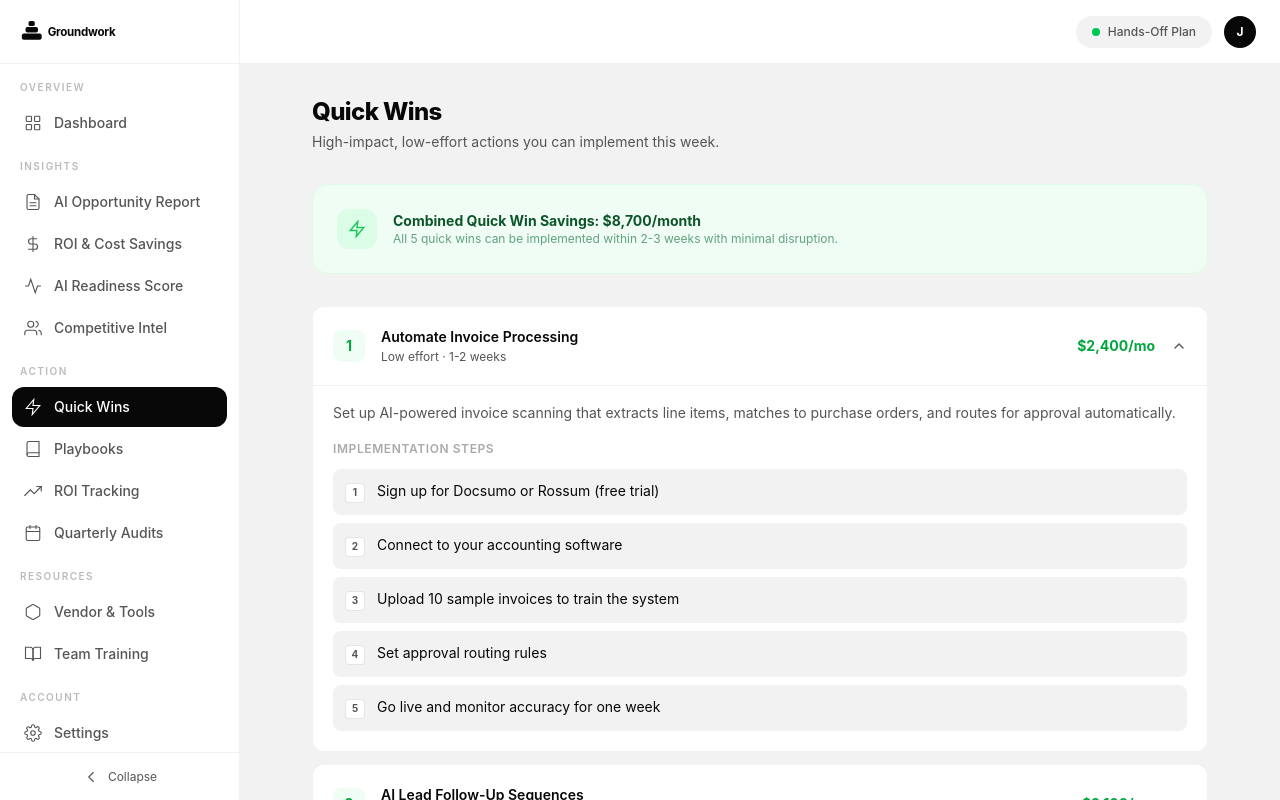
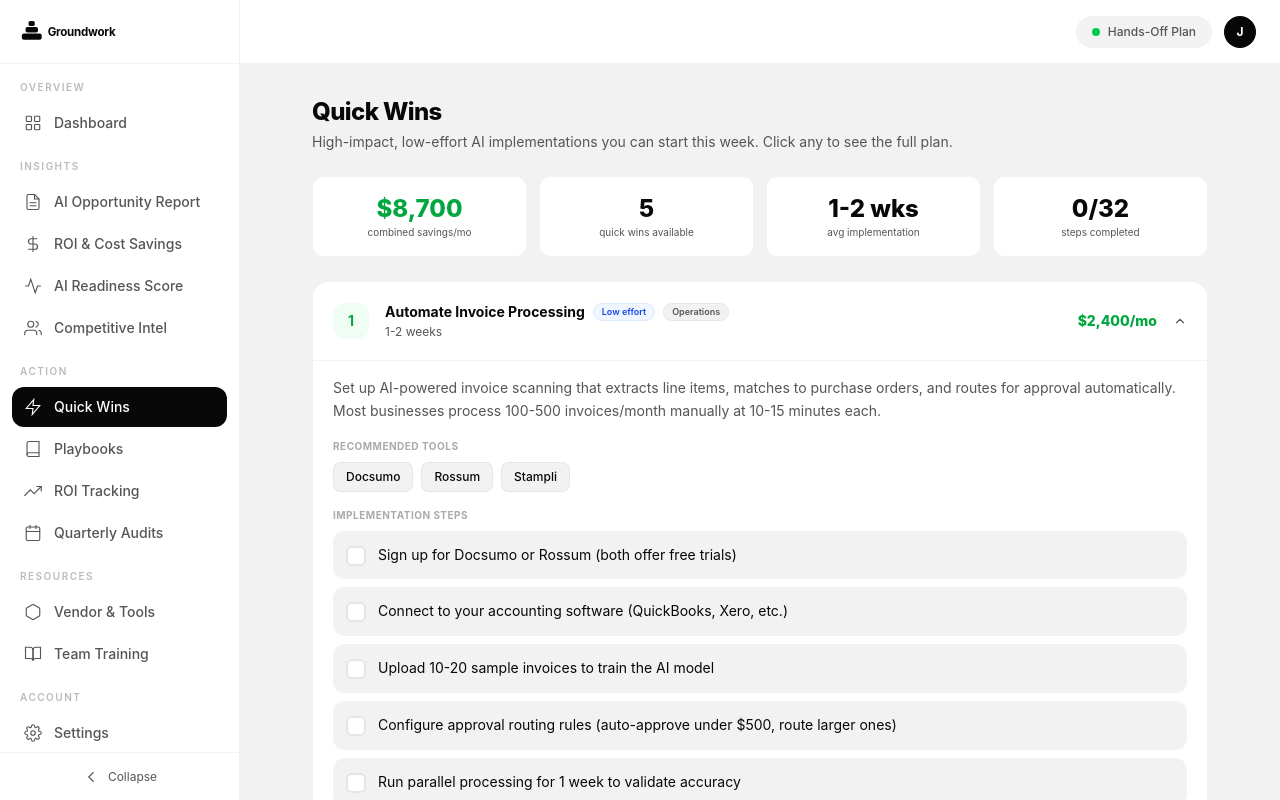
Before and after one commit to masonkane/groundwork, a Next.js app: page /dashboard/quick-wins in a window 1280 px wide. Both pictures are taken after a click on the button 760 px from the left and 346 px from the top of the page. Shown: the top 800 px of the page. Built offline with nearby package versions, Linux system fonts and the light colour scheme.

Commit message:
Quick wins upgrade: interactive checkboxes, progress tracker, tool badges, effort/category tags, richer descriptions

```diff
--- a/src/app/dashboard/quick-wins/page.tsx
+++ b/src/app/dashboard/quick-wins/page.tsx
@@ -3,68 +3,153 @@
 import { useState } from "react";
 
 const wins = [
-  { title: "Automate Invoice Processing", impact: "$2,400/mo", effort: "Low", time: "1-2 weeks", description: "Set up AI-powered invoice scanning that extracts line items, matches to purchase orders, and routes for approval automatically.", steps: ["Sign up for Docsumo or Rossum (free trial)", "Connect to your accounting software", "Upload 10 sample invoices to train the system", "Set approval routing rules", "Go live and monitor accuracy for one week"], status: "ready" },
-  { title: "AI Lead Follow-Up Sequences", impact: "$3,100/mo", effort: "Low", time: "1-2 weeks", description: "Set up automated email and text sequences that respond to new inquiries within 2 minutes and nurture leads with personalized content.", steps: ["Choose a platform (HubSpot free tier or ActiveCampaign)", "Write 5 email templates for your follow-up sequence", "Set up trigger: new inquiry → instant response", "Create 7-day nurture sequence with value-add content", "Set up hot lead alerts to your phone"], status: "ready" },
-  { title: "Smart Scheduling Assistant", impact: "$1,800/mo", effort: "Low", time: "2-3 weeks", description: "Deploy an AI scheduling tool that considers availability, job proximity, skill requirements, and customer preferences.", steps: ["Evaluate ServiceTitan, Jobber, or Calendly for your use case", "Import your team availability and service areas", "Set up booking rules and buffer times", "Add scheduling link to your website and email signature", "Train team on the new system (30 min session)"], status: "ready" },
-  { title: "AI Review Request Automation", impact: "$600/mo", effort: "Very Low", time: "1 week", description: "Automatically send review requests via text and email 24 hours after job completion. AI drafts response suggestions for reviews received.", steps: ["Sign up for Birdeye or Podium", "Connect to your job management system", "Set trigger: job marked complete → send review request", "Enable AI response drafting for incoming reviews", "Monitor and approve responses for first 2 weeks"], status: "ready" },
-  { title: "Social Media Content Automation", impact: "$800/mo", effort: "Very Low", time: "3 days", description: "AI generates industry-relevant posts, schedules them across platforms, and maintains consistent brand presence without manual effort.", steps: ["Connect your social accounts to Buffer or Hootsuite", "Set your brand voice and content themes", "Generate 30 days of content with AI", "Review and approve the batch", "Set to auto-publish and check weekly"], status: "ready" },
+  { title: "Automate Invoice Processing", impact: "$2,400/mo", impactNum: 2400, effort: "Low", time: "1-2 weeks", category: "Operations", description: "Set up AI-powered invoice scanning that extracts line items, matches to purchase orders, and routes for approval automatically. Most businesses process 100-500 invoices/month manually at 10-15 minutes each.", tools: ["Docsumo", "Rossum", "Stampli"], steps: ["Sign up for Docsumo or Rossum (both offer free trials)", "Connect to your accounting software (QuickBooks, Xero, etc.)", "Upload 10-20 sample invoices to train the AI model", "Configure approval routing rules (auto-approve under $500, route larger ones)", "Run parallel processing for 1 week to validate accuracy", "Switch to full automation once accuracy exceeds 95%"] },
+  { title: "AI Lead Follow-Up Sequences", impact: "$3,100/mo", impactNum: 3100, effort: "Low", time: "1-2 weeks", category: "Sales", description: "Automated email and text sequences that respond to new inquiries within 2 minutes. Your current average response time is likely 4+ hours. Faster response = 35-50% higher conversion.", tools: ["HubSpot AI", "ActiveCampaign", "Instantly.ai"], steps: ["Audit your current lead sources and average response times", "Choose a platform (HubSpot free CRM or ActiveCampaign $29/mo)", "Write 5 email templates based on your best-performing sales emails", "Set up instant-response triggers for each lead source", "Create a 7-day nurture sequence with case studies and value content", "Configure hot lead alerts (3+ email opens = instant notification to your phone)", "A/B test subject lines for 2 weeks, then scale winners"] },
+  { title: "Smart Scheduling Assistant", impact: "$1,800/mo", impactNum: 1800, effort: "Low", time: "2-3 weeks", category: "Operations", description: "AI scheduling eliminates back-and-forth emails, considers team availability, travel time, and customer preferences. Reduces scheduling overhead by 80% and booking friction by 90%.", tools: ["Calendly", "Motion", "Reclaim.ai"], steps: ["List all your appointment/meeting types with durations", "Choose a platform (Calendly $12/mo or Motion $19/mo)", "Set availability rules, buffer times, and max appointments per day", "Integrate with Google Calendar or Outlook (two-way sync)", "Add booking links to your website, email signature, and social bios", "Train your team in a 30-minute session", "Monitor for 2 weeks and adjust buffer times based on feedback"] },
+  { title: "AI Review Request Automation", impact: "$600/mo", impactNum: 600, effort: "Very Low", time: "3-5 days", category: "Customer Experience", description: "Automatically request reviews 24 hours after job completion via text and email. AI drafts response suggestions for all incoming reviews. Businesses that respond to reviews within 24 hours see 12% more conversions.", tools: ["Birdeye", "Podium", "NiceJob"], steps: ["Sign up for Birdeye or Podium (most offer free trials)", "Connect to your job management or CRM system", "Set trigger: job marked complete = review request sent 24 hours later", "Enable AI-drafted responses for incoming reviews", "Review and approve AI responses for the first 2 weeks", "Set top-performing responses to auto-publish"] },
+  { title: "Social Media Content Automation", impact: "$800/mo", impactNum: 800, effort: "Very Low", time: "3 days", category: "Marketing", description: "AI generates industry-relevant posts, schedules them across platforms, and maintains consistent brand presence. Consistent posting increases inbound leads by 20-30% over 90 days.", tools: ["Buffer", "Hootsuite", "Lately.ai"], steps: ["Connect your social accounts to Buffer or Hootsuite", "Define your brand voice, content themes, and posting frequency", "Use AI to generate 30 days of content in one sitting", "Review the batch and make edits (should take 30 minutes)", "Set to auto-publish on a consistent schedule", "Check performance weekly and adjust themes based on engagement"] },
 ];
 
 export default function QuickWinsPage() {
   const [expandedIdx, setExpandedIdx] = useState<number | null>(null);
+  const [checkedSteps, setCheckedSteps] = useState<Record<string, boolean>>({});
+
+  const toggleStep = (winIdx: number, stepIdx: number) => {
+    const key = `${winIdx}-${stepIdx}`;
+    setCheckedSteps(prev => ({ ...prev, [key]: !prev[key] }));
+  };
+
+  const totalSavings = wins.reduce((s, w) => s + w.impactNum, 0);
+  const totalSteps = wins.reduce((s, w) => s + w.steps.length, 0);
+  const completedSteps = Object.values(checkedSteps).filter(Boolean).length;
 
   return (
-    <div className="max-w-4xl mx-auto space-y-8">
+    <div className="max-w-4xl mx-auto space-y-6">
       <div>
-        <h1 className="text-2xl font-extrabold tracking-tight">Quick Wins</h1>
-        <p className="text-[var(--mid-gray)] text-sm mt-1">High-impact, low-effort actions you can implement this week.</p>
+        <h1 className="text-xl sm:text-2xl font-extrabold tracking-tight">Quick Wins</h1>
+        <p className="text-[var(--mid-gray)] text-xs sm:text-sm mt-1">High-impact, low-effort AI implementations you can start this week. Click any to see the full plan.</p>
       </div>
 
-      <div className="bg-green-50 border border-green-100 rounded-2xl p-6 flex items-center gap-4">
-        <div className="w-10 h-10 bg-green-100 rounded-xl flex items-center justify-center shrink-0">
-          <svg width="18" height="18" viewBox="0 0 24 24" fill="none" stroke="#22c55e" strokeWidth="2" strokeLinecap="round"><polygon points="13,2 3,14 12,14 11,22 21,10 12,10" /></svg>
+      {/* Summary cards */}
+      <div className="grid grid-cols-2 md:grid-cols-4 gap-3">
+        <div className="bg-white border border-black/5 rounded-xl p-4 text-center">
+          <div className="text-2xl font-extrabold text-green-600">${totalSavings.toLocaleString()}</div>
+          <div className="text-[10px] text-[var(--mid-gray)]">combined savings/mo</div>
         </div>
-        <div>
-          <div className="text-sm font-bold text-green-900">Combined Quick Win Savings: $8,700/month</div>
-          <div className="text-xs text-green-800/60">All 5 quick wins can be implemented within 2-3 weeks with minimal disruption.</div>
+        <div className="bg-white border border-black/5 rounded-xl p-4 text-center">
+          <div className="text-2xl font-extrabold">{wins.length}</div>
+          <div className="text-[10px] text-[var(--mid-gray)]">quick wins available</div>
+        </div>
+        <div className="bg-white border border-black/5 rounded-xl p-4 text-center">
+          <div className="text-2xl font-extrabold">1-2 wks</div>
+          <div className="text-[10px] text-[var(--mid-gray)]">avg implementation</div>
+        </div>
+        <div className="bg-white border border-black/5 rounded-xl p-4 text-center">
+          <div className="text-2xl font-extrabold">{completedSteps}/{totalSteps}</div>
+          <div className="text-[10px] text-[var(--mid-gray)]">steps completed</div>
         </div>
       </div>
 
-      <div className="space-y-3">
-        {wins.map((win, i) => (
-          <div key={win.title} className="bg-white border border-black/5 rounded-xl overflow-hidden">
-            <button
-              onClick={() => setExpandedIdx(expandedIdx === i ? null : i)}
-              className="w-full flex items-center justify-between p-5 text-left hover:bg-black/[0.01] transition-colors"
-            >
-              <div className="flex items-center gap-4 flex-1">
-                <div className="w-8 h-8 bg-green-50 rounded-lg flex items-center justify-center text-sm font-bold text-green-600 shrink-0">{i + 1}</div>
-                <div>
-                  <div className="text-sm font-semibold">{win.title}</div>
-                  <div className="text-xs text-[var(--mid-gray)] mt-0.5">{win.effort} effort · {win.time}</div>
+      {/* Progress bar */}
+      {completedSteps > 0 && (
+        <div className="bg-green-50 border border-green-100 rounded-xl p-4">
+          <div className="flex items-center justify-between mb-2">
+            <span className="text-xs font-bold text-green-800">Implementation Progress</span>
+            <span className="text-xs font-bold text-green-600">{Math.round((completedSteps / totalSteps) * 100)}%</span>
+          </div>
+          <div className="h-2 bg-green-100 rounded-full overflow-hidden">
+            <div className="h-full bg-green-500 rounded-full transition-all duration-500" style={{ width: `${(completedSteps / totalSteps) * 100}%` }} />
           </div>
         </div>
-              <div className="flex items-center gap-4">
-                <span className="text-sm font-bold text-green-600">{win.impact}</span>
-                <svg width="16" height="16" viewBox="0 0 24 24" fill="none" stroke="currentColor" strokeWidth="2" strokeLinecap="round" className={`text-[var(--mid-gray)] transition-transform ${expandedIdx === i ? "rotate-180" : ""}`}><path d="M6 9l6 6 6-6" /></svg>
+      )}
+
+      {/* Quick win cards */}
+      <div className="space-y-3">
+        {wins.map((win, i) => {
+          const isOpen = expandedIdx === i;
+          const winStepsComplete = win.steps.filter((_, si) => checkedSteps[`${i}-${si}`]).length;
+          const winComplete = winStepsComplete === win.steps.length;
+
+          return (
+            <div key={win.title} className={`bg-white border rounded-2xl overflow-hidden transition-colors ${winComplete ? "border-green-200 bg-green-50/30" : "border-black/5"}`}>
+              <button
+                onClick={() => setExpandedIdx(isOpen ? null : i)}
+                className="w-full flex items-center justify-between p-4 sm:p-5 text-left hover:bg-black/[0.01] transition-colors"
+              >
+                <div className="flex items-center gap-3 sm:gap-4 flex-1 min-w-0">
+                  <div className={`w-9 h-9 rounded-xl flex items-center justify-center text-sm font-bold shrink-0 ${winComplete ? "bg-green-500 text-white" : "bg-green-50 text-green-600"}`}>
+                    {winComplete ? (
+                      <svg width="16" height="16" viewBox="0 0 24 24" fill="none" stroke="currentColor" strokeWidth="2.5" strokeLinecap="round"><polyline points="20,6 9,17 4,12"/></svg>
+                    ) : (i + 1)}
+                  </div>
+                  <div className="min-w-0">
+                    <div className="text-sm font-bold flex items-center gap-2 flex-wrap">
+                      {win.title}
+                      <span className={`text-[9px] font-semibold px-2 py-0.5 rounded-full ${
+                        win.effort === "Very Low" ? "bg-green-50 text-green-700 border border-green-100" : "bg-blue-50 text-blue-700 border border-blue-100"
+                      }`}>{win.effort} effort</span>
+                      <span className="text-[9px] font-semibold px-2 py-0.5 rounded-full bg-[var(--light-surface)] text-[var(--mid-gray)] border border-black/5">{win.category}</span>
+                    </div>
+                    <div className="text-[10px] sm:text-xs text-[var(--mid-gray)] mt-0.5 flex items-center gap-2">
+                      {win.time}
+                      {winStepsComplete > 0 && !winComplete && (
+                        <span className="text-green-600 font-semibold">{winStepsComplete}/{win.steps.length} steps done</span>
+                      )}
+                    </div>
+                  </div>
+                </div>
+                <div className="flex items-center gap-3 sm:gap-4 shrink-0">
+                  <span className="text-sm font-extrabold text-green-600">{win.impact}</span>
+                  <svg width="14" height="14" viewBox="0 0 24 24" fill="none" stroke="currentColor" strokeWidth="2" strokeLinecap="round" className={`text-[var(--mid-gray)] transition-transform ${isOpen ? "rotate-180" : ""}`}><polyline points="6,9 12,15 18,9"/></svg>
                 </div>
               </button>
-            {expandedIdx === i && (
-              <div className="px-5 pb-5 border-t border-black/5 pt-4">
-                <p className="text-sm text-[var(--mid-gray)] leading-relaxed mb-4">{win.description}</p>
-                <div className="text-xs font-semibold uppercase tracking-wider text-[var(--mid-gray)]/50 mb-3">Implementation Steps</div>
+
+              {isOpen && (
+                <div className="px-4 sm:px-5 pb-5 border-t border-black/5 pt-4 space-y-4">
+                  <p className="text-sm text-[var(--mid-gray)] leading-relaxed">{win.description}</p>
+
+                  {/* Tools */}
+                  <div>
+                    <div className="text-[10px] font-bold uppercase tracking-wider text-[var(--mid-gray)]/50 mb-2">Recommended Tools</div>
+                    <div className="flex flex-wrap gap-2">
+                      {win.tools.map(t => (
+                        <span key={t} className="text-xs font-medium bg-[var(--light-surface)] border border-black/5 px-3 py-1.5 rounded-lg">{t}</span>
+                      ))}
+                    </div>
+                  </div>
+
+                  {/* Steps with checkboxes */}
+                  <div>
+                    <div className="text-[10px] font-bold uppercase tracking-wider text-[var(--mid-gray)]/50 mb-2">Implementation Steps</div>
                     <div className="space-y-2">
-                  {win.steps.map((step, si) => (
-                    <div key={si} className="flex items-start gap-3 p-3 bg-[var(--light-surface)] rounded-lg">
-                      <span className="w-5 h-5 bg-white border border-black/10 rounded flex items-center justify-center text-[10px] font-bold text-[var(--mid-gray)] shrink-0 mt-0.5">{si + 1}</span>
-                      <span className="text-sm">{step}</span>
+                      {win.steps.map((step, si) => {
+                        const checked = !!checkedSteps[`${i}-${si}`];
+                        return (
+                          <button
+                            key={si}
+                            onClick={(e) => { e.stopPropagation(); toggleStep(i, si); }}
+                            className={`w-full flex items-start gap-3 p-3 rounded-xl text-left transition-all ${checked ? "bg-green-50 border border-green-100" : "bg-[var(--light-surface)] border border-transparent hover:border-black/5"}`}
+                          >
+                            <div className={`w-5 h-5 rounded-md flex items-center justify-center shrink-0 mt-0.5 transition-colors ${checked ? "bg-green-500" : "bg-white border-2 border-black/10"}`}>
+                              {checked && <svg width="10" height="10" viewBox="0 0 24 24" fill="none" stroke="white" strokeWidth="3" strokeLinecap="round"><polyline points="20,6 9,17 4,12"/></svg>}
                             </div>
-                  ))}
+                            <span className={`text-sm leading-relaxed transition-colors ${checked ? "text-green-800 line-through opacity-60" : ""}`}>{step}</span>
+                          </button>
+                        );
+                      })}
+                    </div>
+                  </div>
+
+                  {/* Savings callout */}
+                  <div className="p-3 bg-green-50 rounded-xl border border-green-100 flex items-center justify-between">
+                    <span className="text-xs font-semibold text-green-800">Expected savings after 30 days</span>
+                    <span className="text-sm font-extrabold text-green-700">{win.impact} saved</span>
                   </div>
                 </div>
               )}
             </div>
-        ))}
+          );
+        })}
       </div>
     </div>
   );
```
Lines whose indentation alone changed are shown as unchanged.
